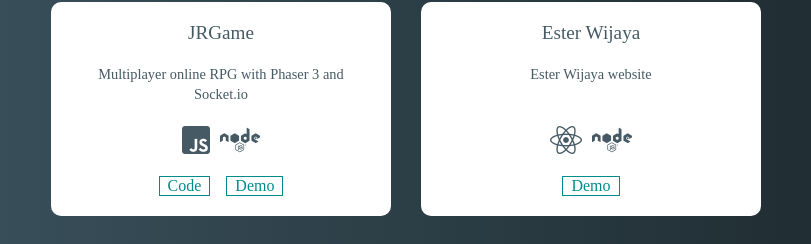
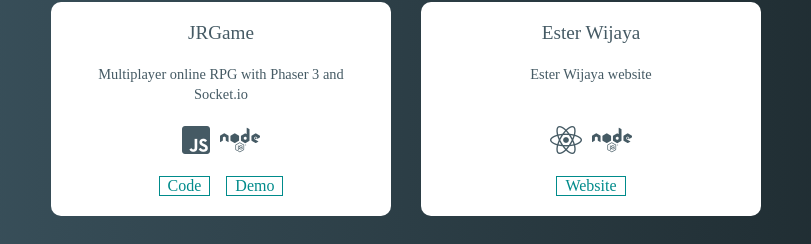
Before and after one commit to jackyrusly/jackyrusly.github.io, a React (Vite) app: page / in a window 1280 px wide. Shown: the part 2347-2591 px from the top of the page, without its empty margins (234-1045 px from the left). Built offline with nearby package versions, Linux system fonts and the light colour scheme; a web font is replaced by a local one.

Commit message:
Edit portfolio

```diff
--- a/src/components/Portfolio/PortfolioData.js
+++ b/src/components/Portfolio/PortfolioData.js
@@ -30,7 +30,7 @@ export default [
     description: 'Ester Wijaya website',
     icons: ['fab fa-react fa-2x', 'fab fa-node fa-2x'],
     links: [
-      { text: 'Demo', link: 'https://www.esterwijaya.com' },
+      { text: 'Website', link: 'https://www.esterwijaya.com' },
     ],
   },
   {
```
